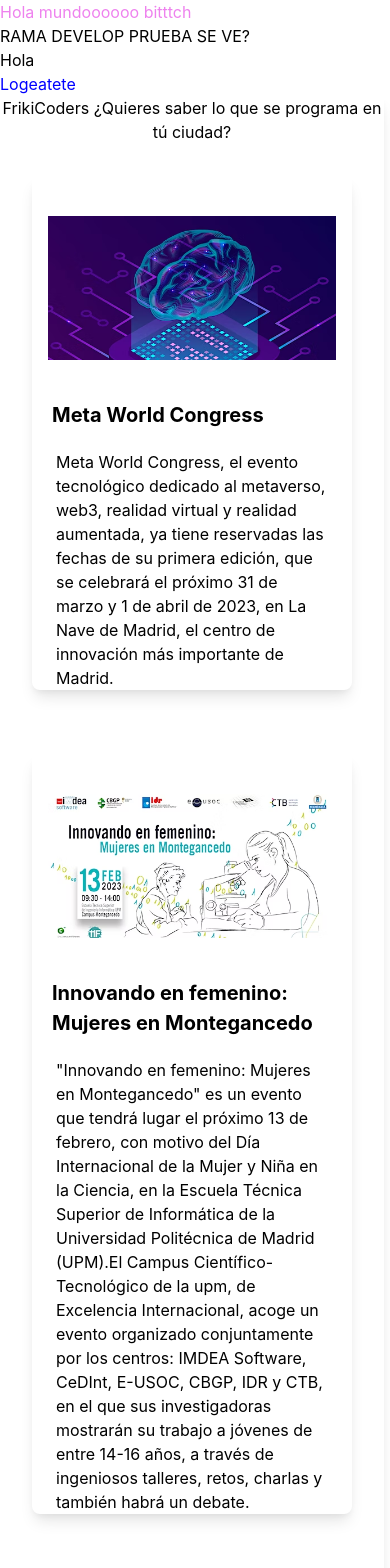
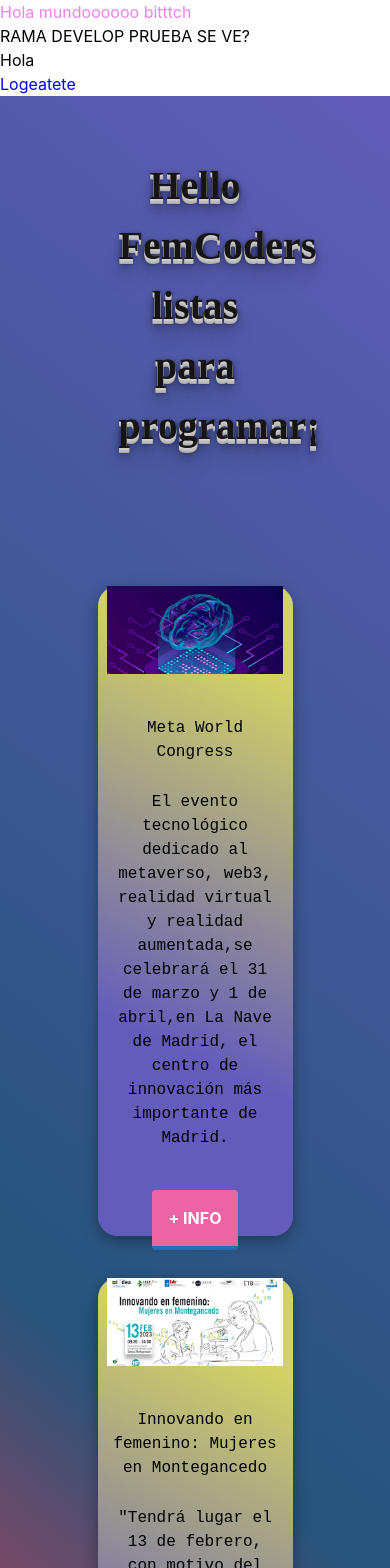
Before and after one commit to GemaAdeAdame/Free-mad, a React (Create React App) app: page / in a window 390 px wide. Shown: the top 1568 px of the page. Built offline with nearby package versions, Linux system fonts and the light colour scheme.

Commit message:
código completo y responsive

```diff
--- a/package.json
+++ b/package.json
@@ -11,8 +11,10 @@
     "-": "^0.0.1",
     "@emotion/react": "^11.10.5",
     "@emotion/styled": "^11.10.5",
+    "@lottiefiles/react-lottie-player": "^3.5.2",
     "@mui/icons-material": "^5.11.0",
-    "@mui/material": "^5.11.7",
+    "@mui/material": "^5.11.8",
+    "@mui/styled-engine-sc": "^5.11.0",
     "@testing-library/jest-dom": "^5.16.5",
     "@testing-library/react": "^13.4.0",
     "@testing-library/user-event": "^13.5.0",
@@ -20,6 +22,7 @@
     "react-dom": "^18.2.0",
     "react-hook-form": "^7.43.0",
     "react-scripts": "5.0.1",
+    "styled-components": "^5.3.6",
     "tailwindcss": "^1.9.6",
     "victormono": "^1.5.4",
     "web-vitals": "^2.1.4"
--- a/src/Componentes/Frikicoders.css
+++ b/src/Componentes/Frikicoders.css
@@ -4,3 +4,109 @@
 @tailwind components;
 
 @tailwind utilities;
+
+@import url('https://fonts.googleapis.com/css2?family=Share+Tech+Mono&display=swap');
+
+.completo {
+    background: linear-gradient(
+        219deg,
+        rgba(100, 92, 187, 1) 0%,
+        rgba(38, 84, 124, 1) 40%,
+        rgba(251, 54, 64, 1) 60%,
+        rgba(126, 141, 133, 1)80%
+        );
+    background-size: 200%,200%;
+    animation: movimiento 5s linear infinite alternate;
+}
+
+@keyframes movimiento {
+    from {
+      background-position: 0 0;
+    }
+    to{
+      background-position: 100% 100%;
+    }
+  }
+
+
+.hit-the-floor {
+    width: 70%;
+    margin: 0 auto;
+    padding: 60px;
+    color: #161414;
+    font-size: 2.5em;
+    font-weight: bold;
+    font-family: 'Share Tech Mono';
+    text-shadow: 0 1px 0 #ccc, 0 2px 0 #c9c9c9, 0 3px 0 #bbb, 0 4px 0 #b9b9b9, 0 5px 0 #aaa, 0 6px 1px rgba(0,0,0,.1), 0 0 5px rgba(0,0,0,.1), 0 1px 3px rgba(0,0,0,.3), 0 3px 5px rgba(0,0,0,.2), 0 5px 10px rgba(0,0,0,.25), 0 10px 10px rgba(0,0,0,.2), 0 20px 20px rgba(0,0,0,.15);
+    }
+
+    .hit-the-floor {
+      text-align: center;
+    }
+
+.letra_l {
+    font-family: 'Share Tech Mono', monospace;
+}
+
+.container_l {
+    width: 100%;
+    margin: 0 auto;
+    padding: 60px 0;
+    max-width: 1200px;
+    min-height: 100vh;
+    display: flex;
+    gap: 2em;
+    align-items: center;
+    justify-content: space-evenly;
+    flex-wrap: wrap;
+}
+
+.evento1_l, .evento2_l, .evento3_l, .evento4_l {
+    transform-style: preserve-3d;
+    width: 50%;
+    margin: 0 auto;
+    height: 650px;
+    margin-top: 10px;
+    display: inline;
+    border-radius: 20px;
+    box-shadow: rgba(0, 0, 0, 0.35) 0px 5px 15px;
+    display: flex;
+    align-items: center;
+    flex-direction: column;
+    justify-content: space-evenly;
+    padding-bottom: 3em;
+    max-width: 400px;
+    background: linear-gradient(
+      25deg,
+      rgba(100, 92, 187, 1) 30%,
+      rgba(209, 209,102, 1) 86%
+    );
+    transition: all 0.15s ease;
+}
+
+.letra_l {
+    text-align: center;
+    padding: 10px;
+    margin-bottom: 10px;
+}
+
+.evenIm {
+    width: 90%;
+    margin: 0 auto;
+    position: relative;
+    margin-bottom: 2em;
+}
+
+.card_img {
+    width: 100%;
+}
+
+.card_title {
+    margin-bottom: 1em;
+}
+
+.boton {
+   width: 100%;
+   align-items: center;
+
+}
--- a/src/Componentes/Frikicoders.jsx
+++ b/src/Componentes/Frikicoders.jsx
@@ -6,46 +6,65 @@
 
 function Frikicoders() {
   return (
-    <div class="max-w-sm rounded overflow-hidden shadow-lg">
-      <div class="text-center titulo_l">
-        <h2>FrikiCoders ¿Quieres saber lo que se programa en tú ciudad?</h2>
+    <div class="completo">
+      <div class="content hit-the-floor">
+         Hello FemCoders listas para programar¡
       </div>
-      <div class="container-l">
-
-        <div class="flex flex-wrap">
-
-          <div class="rounded-lg shadow-lg max-w-sm m-8 evento1_l">
-            <a href="https://www.lanavemadrid.com/actividad/meta-world-congress-2023/" data-mdb-ripple="true" data-mdb-ripple-color>
-              <img class="rounded-lg my-6 ml-0 p-4" src={cerebralCul} alt='Imagen evento Metaverso'/>
-            </a>
-            <div class="font-bold text-xl m-5 letra_l">Meta World Congress</div>
-            <p class="text-base ml-6 mr-6 letra_l" >Meta World Congress, el evento tecnológico dedicado al metaverso, web3, realidad virtual y realidad aumentada, ya tiene reservadas las fechas de su primera edición, que se celebrará el próximo 31 de marzo y 1 de abril de 2023, en La Nave de Madrid, el centro de innovación más importante de Madrid.</p>
+      <div class="container_l">
+          <div class="evento1_l">
+          <div class="evenIm"><img class="card_img" src={cerebralCul} alt='Imagen evento Metaverso'/>
+            </div>
+            <div class="card_texts letra_l">
+              <h2 class="card_title">Meta World Congress</h2>
+              <p class="card_paragraph letra_l" >El evento tecnológico dedicado al metaverso, web3, realidad virtual y realidad aumentada,se celebrará el 31 de marzo y 1 de abril,en La Nave de Madrid, el centro de innovación más importante de Madrid.</p>
             </div>
 
-            <div class="rounded-lg shadow-lg max-w-sm m-8 evento2_l">
-            <a href="https://www.eventbrite.es/e/entradas-innovando-en-femenino-mujeres-en-montegancedo-519661570747" data-mdb-ripple="true" data-mdb-ripple-color>
-              <img class="rounded-lg my-6 ml-0 mr-10 p-4" src={femenino} alt='Imagen evento Innovando en femenino'/>
-            </a>
-            <div class="font-bold text-xl m-5 letra_l">Innovando en femenino: Mujeres en Montegancedo</div>
-            <p class="text-base ml-6 mr-6 letra_l" >"Innovando en femenino: Mujeres en Montegancedo" es un evento que tendrá lugar el próximo 13 de febrero, con motivo del Día Internacional de la Mujer y Niña en la Ciencia, en la Escuela Técnica Superior de Informática de la Universidad Politécnica de Madrid (UPM).El Campus Científico-Tecnológico de la upm, de Excelencia Internacional, acoge un evento organizado conjuntamente por los centros: IMDEA Software, CeDInt, E-USOC, CBGP, IDR y CTB, en el que sus investigadoras mostrarán su trabajo a jóvenes de entre 14-16 años, a través de ingeniosos talleres, retos, charlas y también habrá un debate.</p>
+            <a href="https://www.lanavemadrid.com/actividad/meta-world-congress-2023/"><button class="boton bg-pink-500 hover:bg-pink-400 text-white font-bold py-4 px-4 border-b-4 border-blue-700 hover:border-blue-500 rounded">
+            + INFO</button></a>
+
+          </div>
+
+          <div class="evento2_l">
+
+            <div class="evenIm"><img class="card_img" src={femenino} alt='Imagen evento Innovando en femenino'/></div>
+
+
+              <div class="card_texts letra_l">
+                <h2 class="card_title">Innovando en femenino: Mujeres en Montegancedo</h2>
+                <p class="card_paragraph letra_l" >"Tendrá lugar el 13 de febrero, con motivo del Día Internacional de la Mujer y Niña en la Ciencia, en la Escuela Técnica Superior de Informática de la Universidad Politécnica de Madrid (UPM).</p>
+              </div>
+
+
+                <a href="https://www.eventbrite.es/e/entradas-innovando-en-femenino-mujeres-en-montegancedo-519661570747"><button class="boton bg-purple-500 hover:bg-purple-400 text-white font-bold py-2 px-4 border-b-4 border-purple-700 hover:border-blue-500 rounded">+ INFO</button></a>
+
             </div>
 
-            <div class="rounded-lg shadow-lg max-w-sm m-8 evento3_l">
-            <a href="https://www.eventbrite.com/e/entradas-clase-introduccion-a-reactjs-519910405017" data-mdb-ripple="true" data-mdb-ripple-color>
-              <img class="rounded-lg my-6 ml-0 p-4" src={reactjs} alt='Imagen ecurso introducción React.JS'/>
-            </a>
-            <div class="font-bold text-xl m-5 letra_l"> Introducción a React.JS</div>
-            <p class="text-base ml-6 mr-6 letra_l" >React.JS es la librería de frontend más extendida para la creación de SPA (Single Page Applications, páginas web sin cargas).En esta clase verás como crear una pequeña aplicación con React desde cero: una aplicación de contactos al estilo Tinder.Para ello repasaremos las características fundamentales de la librería y crearemos tantos componentes funcionales como necesitemos para dar vida a nuestro particular IronTinder. Como siempre, tras la clase recibiréis todos los códigos desarrollados así como los materiales utilizados durante la misma.</p>
+            <div class="evento3_l">
+
+              <div class="evenIm"><img class="card_img" src={reactjs} alt='Imagen ecurso introducción React.JS'/>
+              </div>
+
+              <div class="card_texts letra_l"> <h2 class="card_title">Introducción a React.JS</h2>
+              <p class="card_paragraph letra_l" >React.JS es la librería de frontend más extendida para la creación de SPA (Single Page Applications, páginas web sin cargas).En esta clase verás como crear una pequeña aplicación con React desde cero.</p>
+              </div>
+
+
+                <a href="https://www.eventbrite.com/e/entradas-clase-introduccion-a-reactjs-519910405017"><button class="boton bg-blue-600 hover:bg-blue-700 text-white font-bold py-2 px-4 border-b-4 border-blue-800 hover:border-blue-500 rounded">+ INFO</button></a>
+
             </div>
 
-            <div class="rounded-lg shadow-lg max-w-sm m-8 evento4_l">
-            <a href="https://www.eventbrite.es/e/entradas-t3chfest-2023-515596953367?aff=ebdssbcategorybrowse" data-mdb-ripple="true" data-mdb-ripple-color>
-              <img class="rounded-lg my-6 ml-0 p-4" src={techfest} alt='Imagen evento techfest 2023'/>
-            </a>
-            <div class="font-bold text-xl m-5 letra_l">T3chFest 2023</div>
-            <p class="text-base ml-6 mr-6 letra_l" >Hemos preparado para T3chFest 2023 un programa lo más variado y completo posible, con charlas divulgativas y técnicas, inspiradoras y de profundidad. ¡Esto es lo que podrás encontrar en los cuatro tracks durante el jueves 2 y viernes 3 de marzo!</p>
+            <div class="evento4_l">
+
+              <div class="evenIm"> <img class="card_img" src={techfest} alt='Imagen evento techfest 2023'/></div>
+
+              <div class="card_texts letra_l">
+                <h2 class="card_title">T3chFest 2023</h2>
+                <p class="card_paragraph letra_l" >Hemos preparado un programa lo más variado y completo posible, con charlas divulgativas y técnicas, inspiradoras y de profundidad. ¡Esto es lo que podrás encontrar en los cuatro tracks durante el jueves 2 y viernes 3 de marzo!</p>
+              </div>
+
+                <a href="https://www.eventbrite.es/e/entradas-t3chfest-2023-515596953367?aff=ebdssbcategorybrowse"><button class="boton bg-orange-500 hover:bg-green-300 text-white font-bold py-2 px-4 border-b-4 border-blue-700 hover:border-orange-500 rounded">+ INFO</button></a>
+
             </div>
-        </div>
       </div>
     </div>
   )
```
Also changed, not shown: 1 other file (tests, documents, lock files or other folders).
